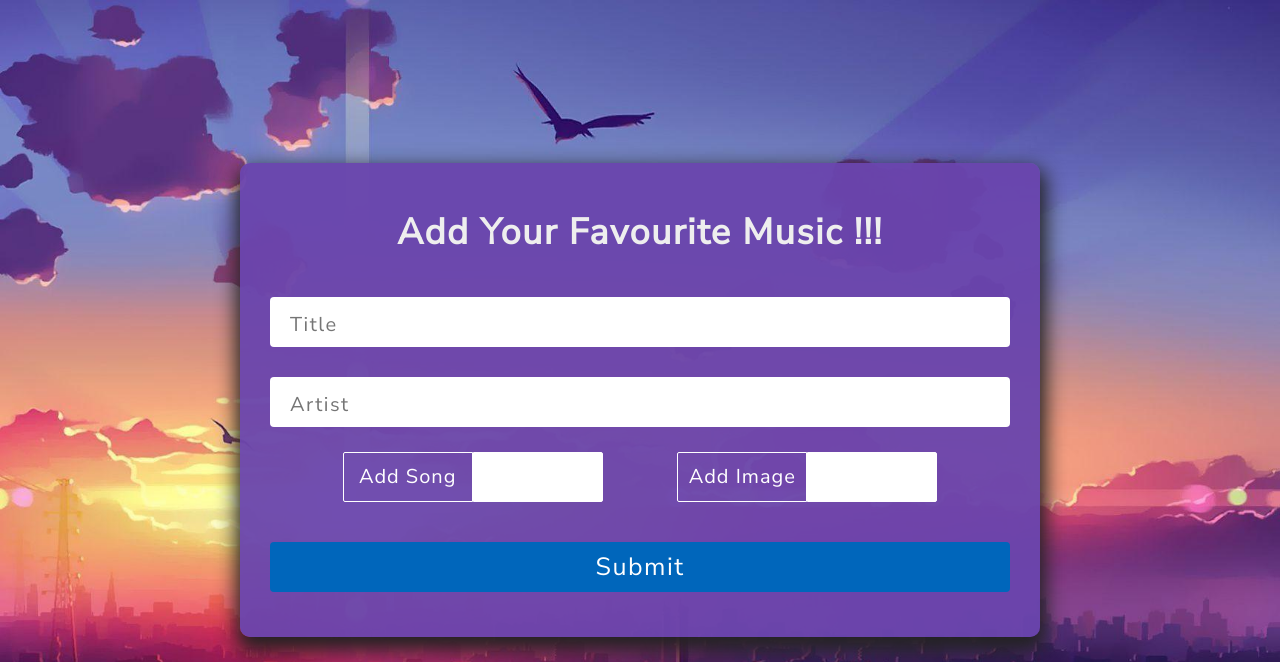
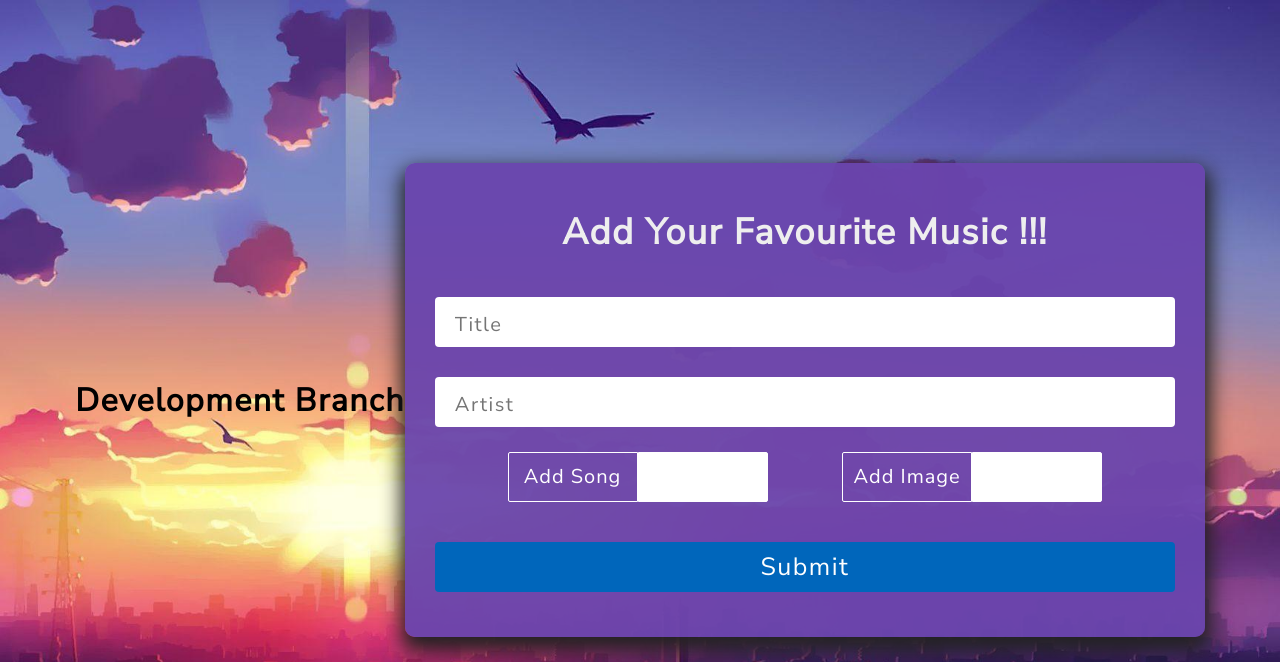
Before and after one commit to tarunrawatknoldus/music-player, a Django app: page /add/ in a window 1280 px wide. Shown: the top 662 px of the page. Run offline with Django 3.2, Linux system fonts and the light colour scheme.

Commit message:
Update add.html

```diff
--- a/templates/add.html
+++ b/templates/add.html
@@ -15,7 +15,7 @@
 </head>
 
 <body>
-
+<h1>Development Branch</h1>
     <form class="form" action="" method="POST" enctype="multipart/form-data">
         {% csrf_token %}
         <div class="form-title">Add Your Favourite Music !!!</div>
```
